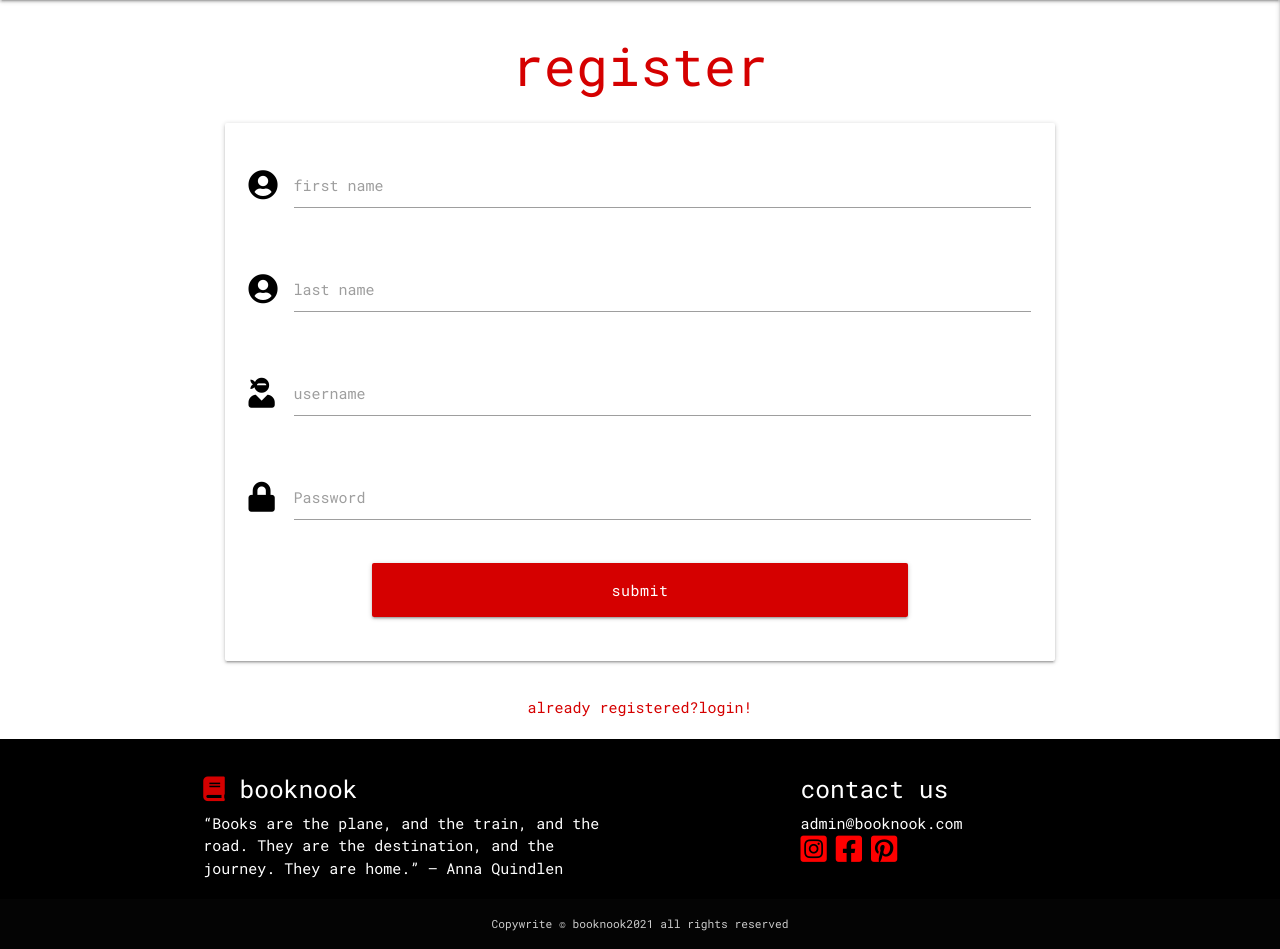
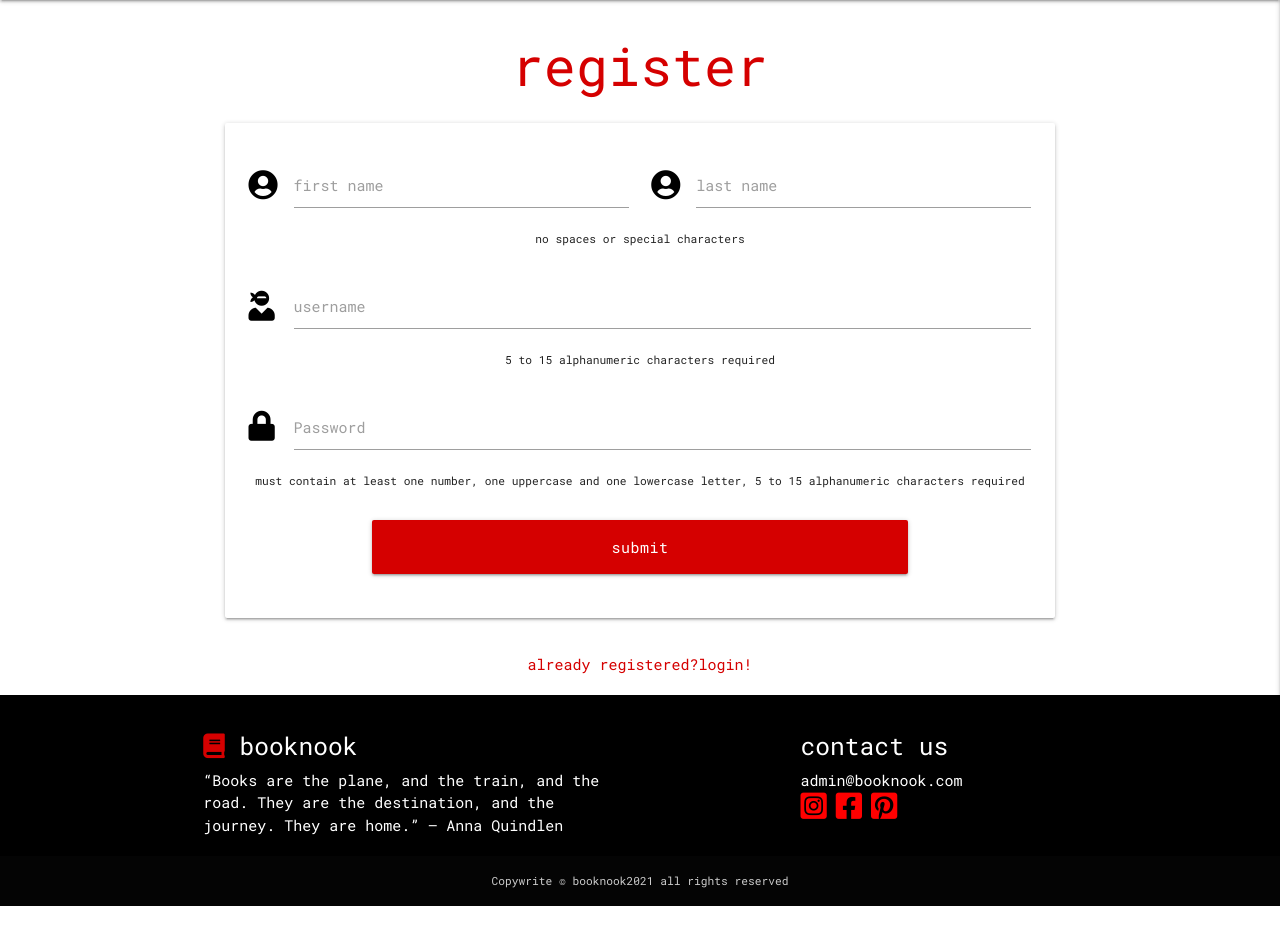
Before and after one commit to janeyrinn/bookNook, a Flask app: page /register in a window 1280 px wide. Shown: the part 64-1013 px from the top of the page. After the commit the page ends 970 px from the top, so only its background shows below. Run offline with Flask 2, Linux system fonts and the light colour scheme; some libraries are stand-ins or nearby versions.

Commit message:
Add registration form validation & style

```diff
--- a/static/css/style.css
+++ b/static/css/style.css
@@ -80,7 +80,14 @@ nav ul a:hover {
     font-style: bold;
 }*/
 
+.criteria-msg {
+    font-size: .75rem;
+    font-style: bold italic;
+}
 
+.btn-row {
+    margin-top: 2rem;
+}
 /*--------------------------------- HOMEPAGE --*/
 
 .hero-img {
--- a/templates/register.html
+++ b/templates/register.html
@@ -10,39 +10,39 @@
     <form class="col s12 offset-m2 m8" method="POST" action="{{ url_for('register') }}">
         <div class="card-panel">
             <div class="row">
-                <!--Name-->
-                <div class="input-field col s12">
+                <!--First & Last Name-->
+                <div class="input-field col s6">
                     <i class="fas fa-user-circle prefix black-text"></i>
-                    <input id="firstname" name="firstname" type="text" class="validate">
+                    <input id="firstname" name="firstname" type="text" class="validate" pattern="[a-zA-Z]{2,15}$" required>
                     <label for="firstname">first name</label>
                 </div>
-            </div>
-            <!--Last Name-->
-            <div class="row">
-                <div class="input-field col s12">
+                <div class="input-field col s6">
                     <i class="fas fa-user-circle prefix black-text"></i>
-                    <input id="lastname" name="lastname" type="text" class="validate">
+                    <input id="lastname" name="lastname" type="text" class="validate" pattern="[a-zA-Z]{2,15}$" required>
                     <label for="lastname">last name</label>
                 </div>
+                <p class="criteria-msg center-align">no spaces or special characters</p>
             </div>
             <!--Username-->
             <div class="row">
                 <div class="input-field col s12">
                     <i class="fas fa-user-ninja prefix black-text"></i>
-                    <input id="username" name="username" type="text" class="validate">
+                    <input id="username" name="username" type="text" class="validate" pattern="^[a-zA-Z0-9]{5,15}$" minlength="5" maxlength="15" required>
                     <label for="username">username</label>
                 </div>
+                <p class="criteria-msg center-align">5 to 15 alphanumeric characters required</p>
             </div>
-            <!--Password-->
+            <!--Password : RegEx pattern from W3 Schools and customised-->
             <div class="row">
                 <div class="input-field col s12">
                     <i class="fas fa-lock prefix black-text"></i>
-                    <input id="password" name="password" type="password" class="validate">
+                    <input id="password" name="password" type="password" class="validate" pattern="(?=.*\d)(?=.*[a-z])(?=.*[A-Z]).{5,15}" minlength="5" maxlength="15" required>
                     <label for="password">Password</label>
                 </div>
+                <p class="criteria-msg center-align">must contain at least one number, one uppercase and one lowercase letter, 5 to 15 alphanumeric characters required</p>
             </div>
             <!--Submit Button-->
-            <div class="row">
+            <div class="row btn-row">
                 <button type="submit" class="col s4 offset-m2 m8 white-text btn-large bn-btn">submit</button>
             </div>
         </div>
```
